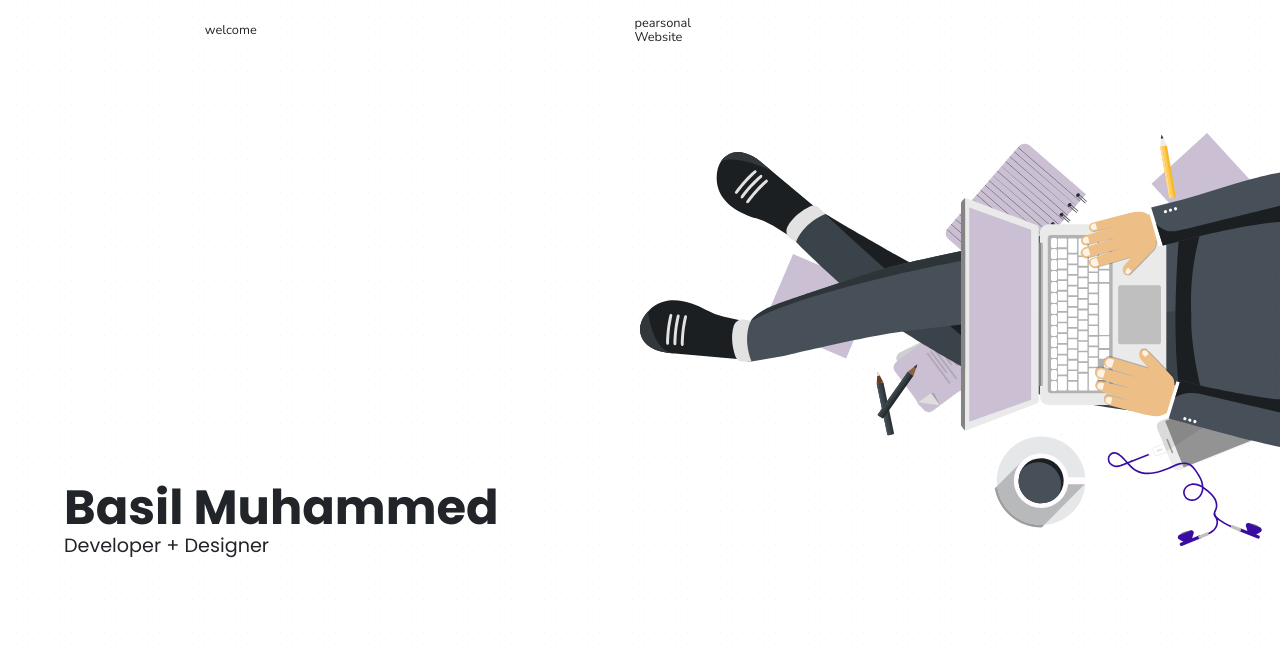
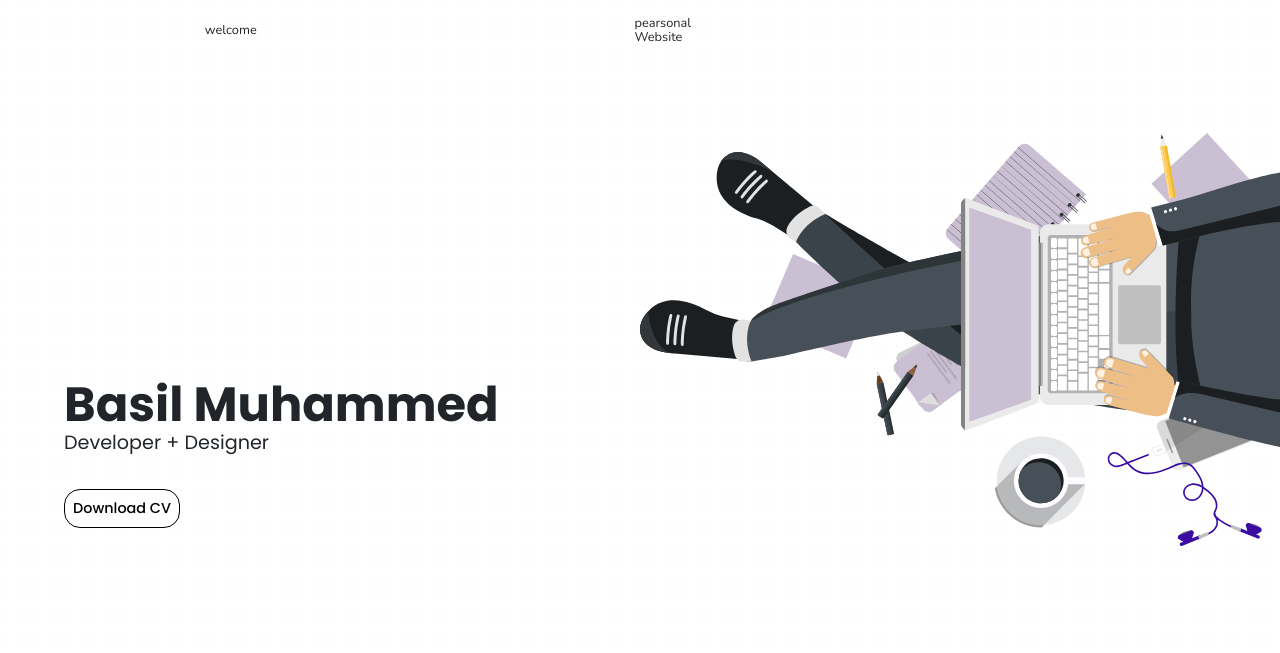
Before and after one commit to basilmuhammed/portfolio-web, a plain HTML site: page index.html in a window 1280 px wide. Shown: the top 653 px of the page. Drawn offline with nearby package versions, Linux system fonts and the light colour scheme; files whose address does not match are found by name.

Commit message:
cv download option added

```diff
--- a/index.html
+++ b/index.html
@@ -88,6 +88,11 @@
           <div class="hero__contents__content" data-aos="fade-up-right">
             <h1>Basil Muhammed</h1>
             <h3>Developer + Designer</h3>
+            <a href="./assets/basil_resume.pdf" download="basil_resume">
+              <button type="button" class="hero__contents__content__butdown">
+                Download CV
+              </button>
+            </a>
           </div>
         </div>
         <div class="hero__image">
--- a/style/_globals.scss
+++ b/style/_globals.scss
@@ -80,6 +80,8 @@ h4{
 }
 a{
     text-decoration: none;
+    font-family: $secondary-font;
+    font-size: .8rem;
 }
 
 [data-aos="blur-anim"] {
--- a/style/style.scss
+++ b/style/style.scss
@@ -147,6 +147,32 @@
                     @include b-up(md){
                     text-align: left;
                     padding-bottom: 4rem;
+                    }
+
+            &__butdown{
+                font-family: $primary-font;
+                border: 1px solid black;
+                padding: .4rem;
+                font-size: .7rem;
+                margin: 2rem 0;
+                background: transparent;
+                cursor: pointer;
+                font-weight: 500;
+                transition: 500ms all ease-in-out;
+                border-radius: 1rem;
+
+                @include b-up(md){
+                    padding: .5rem;
+                margin-top: 2rem;
+                font-size: .9rem;
+                }
+
+                &:hover{
+                    background-color:rgb(33, 32, 36) ;
+                    color: #fff;
+                    border: none;
+                    transform: scale(110%);
+                }
             }
         }
         &__social{
```
Also changed, not shown: style/style.css, 2 other files. Lines whose indentation alone changed are shown as unchanged.
